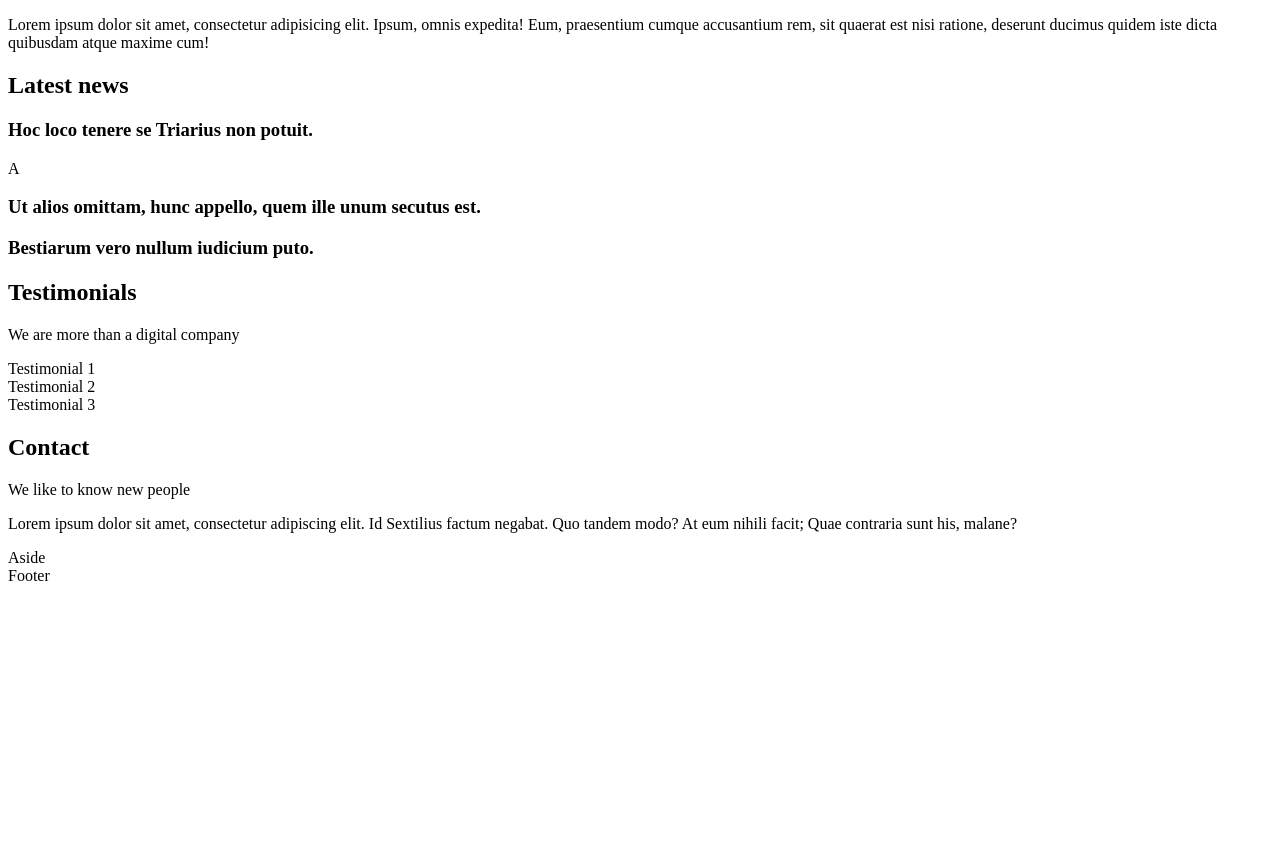
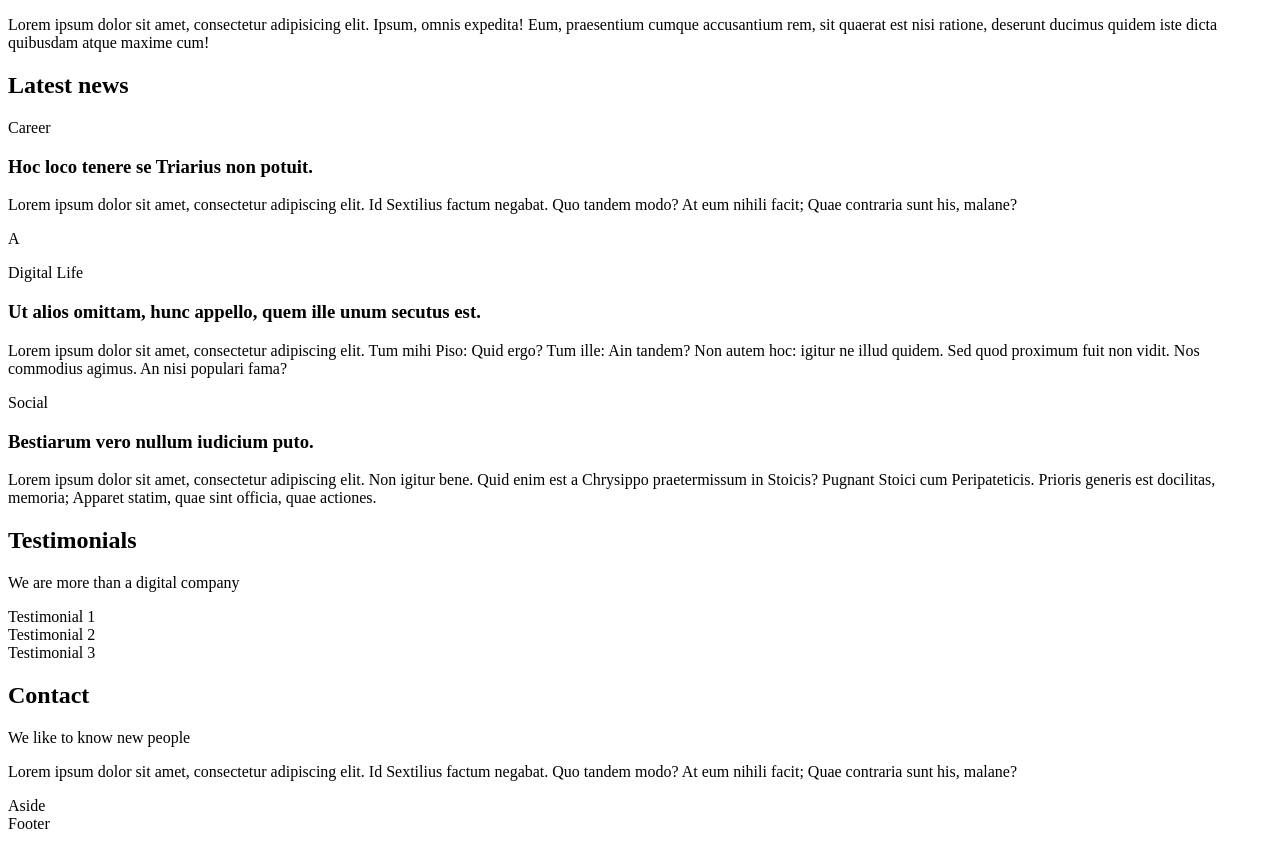
Before and after one commit to WalalaMarren/alx-frontend, a plain HTML site: page 0x00-html_advanced/12-index.html in a window 1280 px wide. Shown: the part 962-1803 px from the top of the page. Before the commit the page ends 1555 px from the top, so only its background shows below. Drawn offline with Linux system fonts and the light colour scheme.

```diff
--- a/0x00-html_advanced/12-index.html
+++ b/0x00-html_advanced/12-index.html
@@ -59,13 +59,23 @@
         <section>
             <h2>Latest news</h2>
             <article>
+                <p>Career</p>
                 <h3>Hoc loco tenere se Triarius non potuit.</h3>
+                <p>Lorem ipsum dolor sit amet, consectetur adipiscing elit. Id Sextilius factum negabat. Quo tandem modo? At eum nihili facit; Quae contraria sunt his, malane?</p>
             </article>
             <article>A
+                <p>Digital Life</p>
                 <h3>Ut alios omittam, hunc appello, quem ille unum secutus est.</h3>
+                <p>
+                    Lorem ipsum dolor sit amet, consectetur adipiscing elit. Tum mihi Piso: Quid ergo? Tum ille: Ain tandem? Non autem hoc: igitur ne illud quidem. Sed quod proximum fuit non vidit. Nos commodius agimus. An nisi populari fama?
+                </p>
             </article>
             <article>
+                <p>Social</p>
                 <h3>Bestiarum vero nullum iudicium puto.</h3>
+                <p>
+                    Lorem ipsum dolor sit amet, consectetur adipiscing elit. Non igitur bene. Quid enim est a Chrysippo praetermissum in Stoicis? Pugnant Stoici cum Peripateticis. Prioris generis est docilitas, memoria; Apparet statim, quae sint officia, quae actiones.
+                </p>
             </article>
         </section>
         <section>
```
